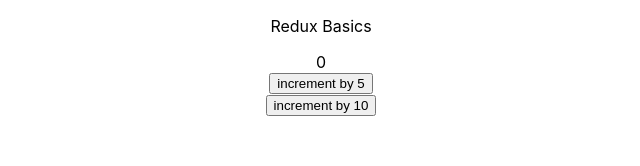
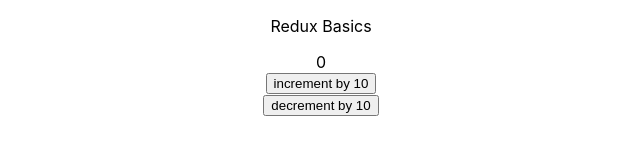
Before and after one commit to ashishraina-rsi/React-Redux-Basic-demo, a React (Create React App) app: page / in a window 1280 px wide. Shown: the top 166 px of the page, without its empty margins (319-959 px from the left). Built offline with nearby package versions, Linux system fonts and the light colour scheme.

Commit message:
more organised code with action page and multiple reducers

```diff
--- a/src/App.js
+++ b/src/App.js
@@ -1,30 +1,16 @@
 import './App.css';
 import React , { Component } from 'react'
-import { connect } from 'react-redux'
+import  Counter from './containers/counter'
 
 class App extends Component{
   render(){
     return (
       <div className="App">
         <p>Redux Basics</p>
-        {this.props.ctr}
-        <div><button onClick={() => this.props.inr(5)}>increment by 5</button></div>
-        <div><button onClick={() => this.props.inr(10)}>increment by 10</button></div>
+        <Counter/>
       </div>
     );
   }
 }
 
-const mapStateToProps = (state) => {
-  return {
-    ctr : state.counter
-  }
-}
-
-const mapDispatchToProps = (dispatch) => {
-  return {
-    inr : (x) => dispatch({type : 'INCREMENT', payload : x})
-  }
-}
-
-export default connect(mapStateToProps, mapDispatchToProps)(App);
+export default App;
--- /dev/null
+++ b/src/components/Button.js
@@ -0,0 +1,11 @@
+import React from 'react'
+
+ function Button(props) {
+    return (
+            <div>
+                <button onClick={props.clickHandler}> {props.value}</button>
+            </div>
+    )
+}
+
+export default Button
--- /dev/null
+++ b/src/containers/counter.js
@@ -0,0 +1,32 @@
+import React, { Component } from 'react'
+import { connect } from 'react-redux'
+import Button from '../components/Button'
+import * as actionTypes from '../store/actions'
+
+export class Counter extends Component {
+    render() {
+        return (
+            <div>
+                {this.props.ctr}
+                <Button clickHandler={() => this.props.inr(10)} value={'increment by 10'}/>
+                <Button clickHandler={() => this.props.drm(10)} value={'decrement by 10'}/>
+            </div>
+        )
+    }
+}
+
+const mapStateToProps = (state) => {
+    return {
+      ctr : state.counter
+    }
+  }
+
+
+const mapDispatchToProps = (dispatch) => {
+    return {
+        inr : (x) => dispatch({type : actionTypes.INCREMENT, payload : x}),
+        drm : (x) => dispatch({type : actionTypes.DECREMENT, payload : x})
+    }
+}
+
+export default connect(mapStateToProps, mapDispatchToProps)(Counter)
--- /dev/null
+++ b/src/store/actions.js
@@ -0,0 +1,2 @@
+export const INCREMENT = 'INCREMENT'
+export const DECREMENT = 'DECREMENT'
--- a/src/store/reducer.js
+++ b/src/store/reducer.js
@@ -1,15 +1,22 @@
+import * as actionTypes from './actions';
+
 const initialStore = {
     counter: 0
 }
 
 const reducer = (state=initialStore, action) => {
-    if(action.type === 'INCREMENT'){
-        return ({
-            ...state,
-            counter: state.counter + action.payload
-        })
+    switch(action.type){
+        case actionTypes.INCREMENT:
+            return {
+                ...state,
+                counter: state.counter + action.payload
+            }
+        case actionTypes.DECREMENT:
+            return {
+                ...state,
+                counter: state.counter - action.payload
+            }
     }
-
     return state;
 }
 
```
Also changed, not shown: src/info.txt (deleted).
